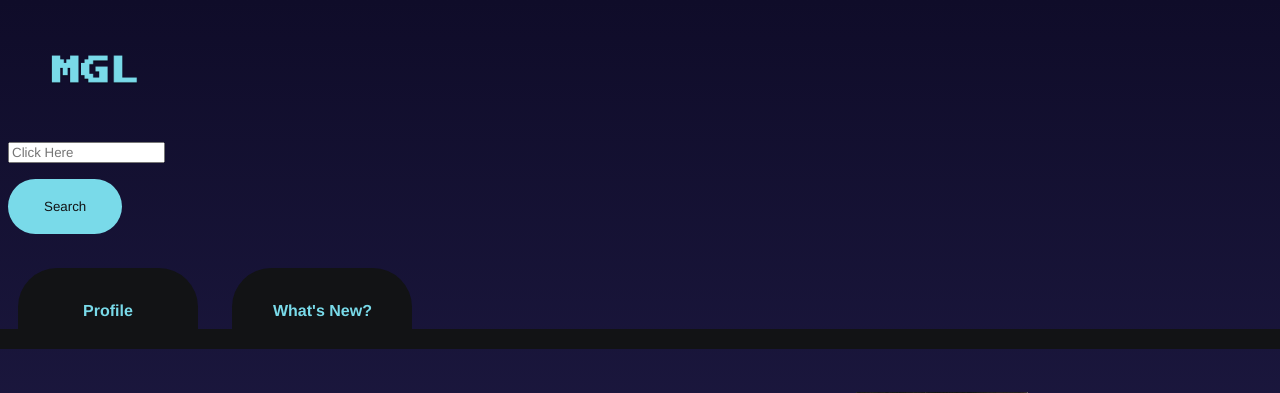
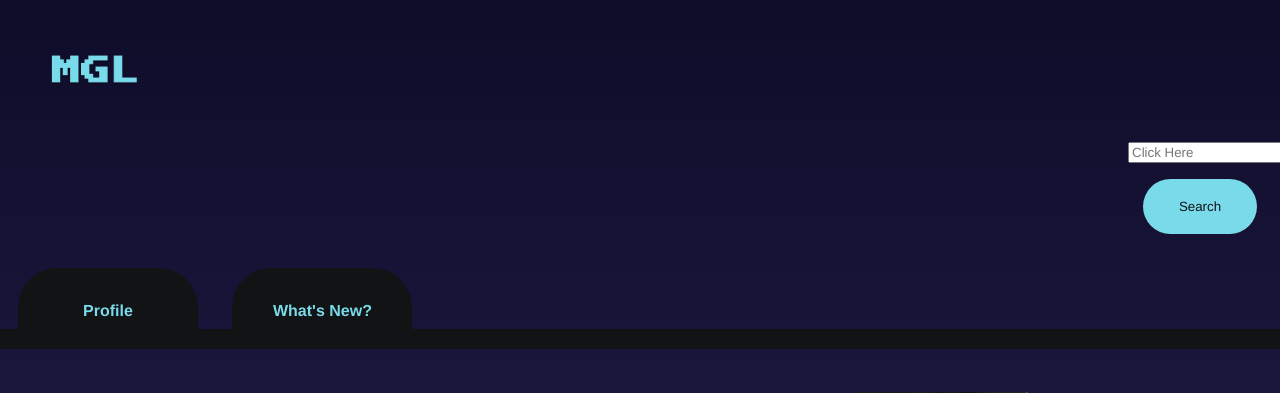
Before and after one commit to Rutsell64/Web-Programming, a PHP site: page /home.php in a window 1280 px wide; the page is wider, and only the part inside the window is pictured. Shown: the top 393 px of that part. Run offline with PHP 8.4, Linux system fonts and the light colour scheme.

Commit message:
Update home.css

```diff
--- a/FinalProject/home.css
+++ b/FinalProject/home.css
@@ -36,8 +36,10 @@ body::-webkit-scrollbar-thumb {
     height: 10%;
 }
 
-
-
+.search{
+margin-left:70em;
+text-align:center;
+}
 
 
 #buttons hr {
```
